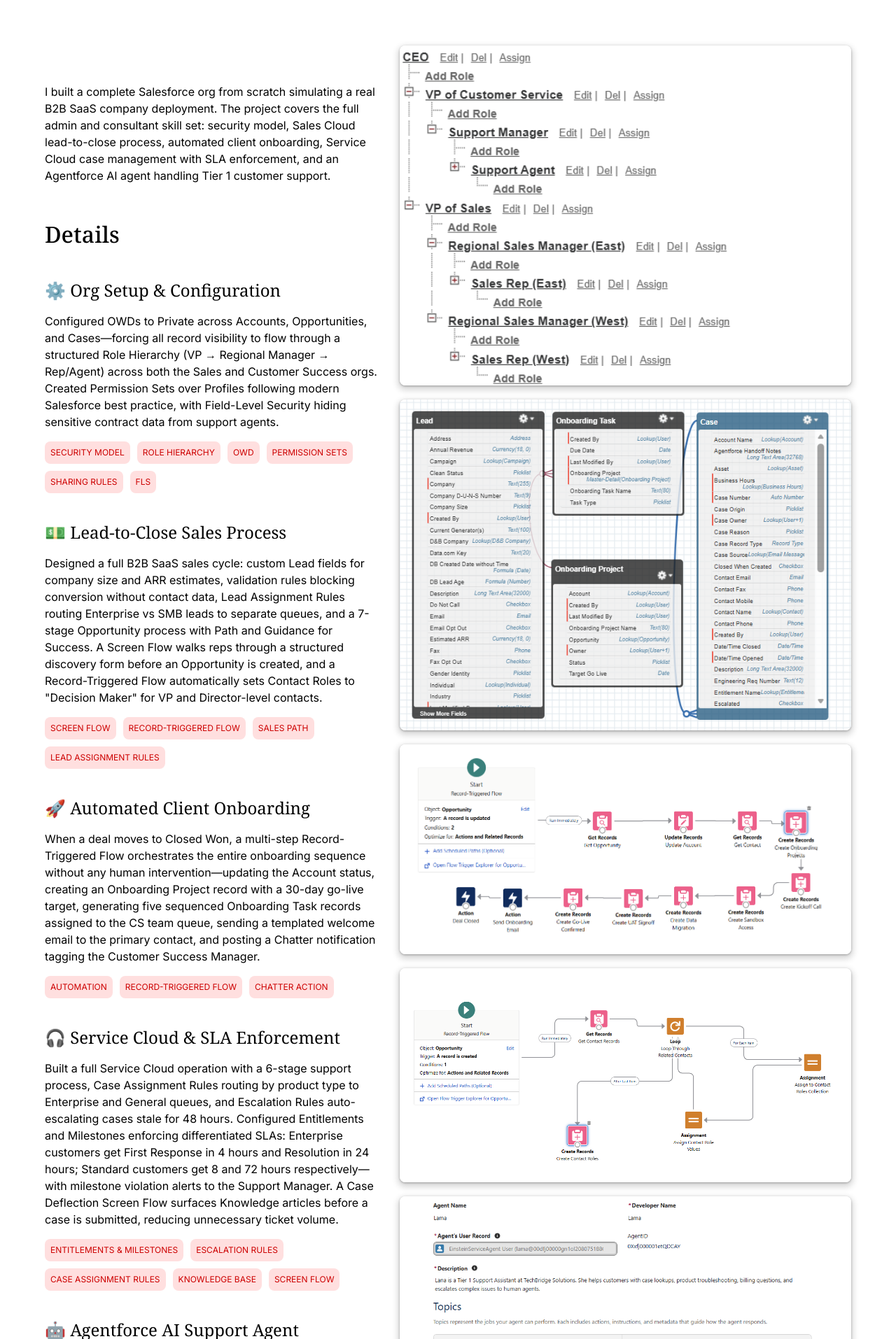
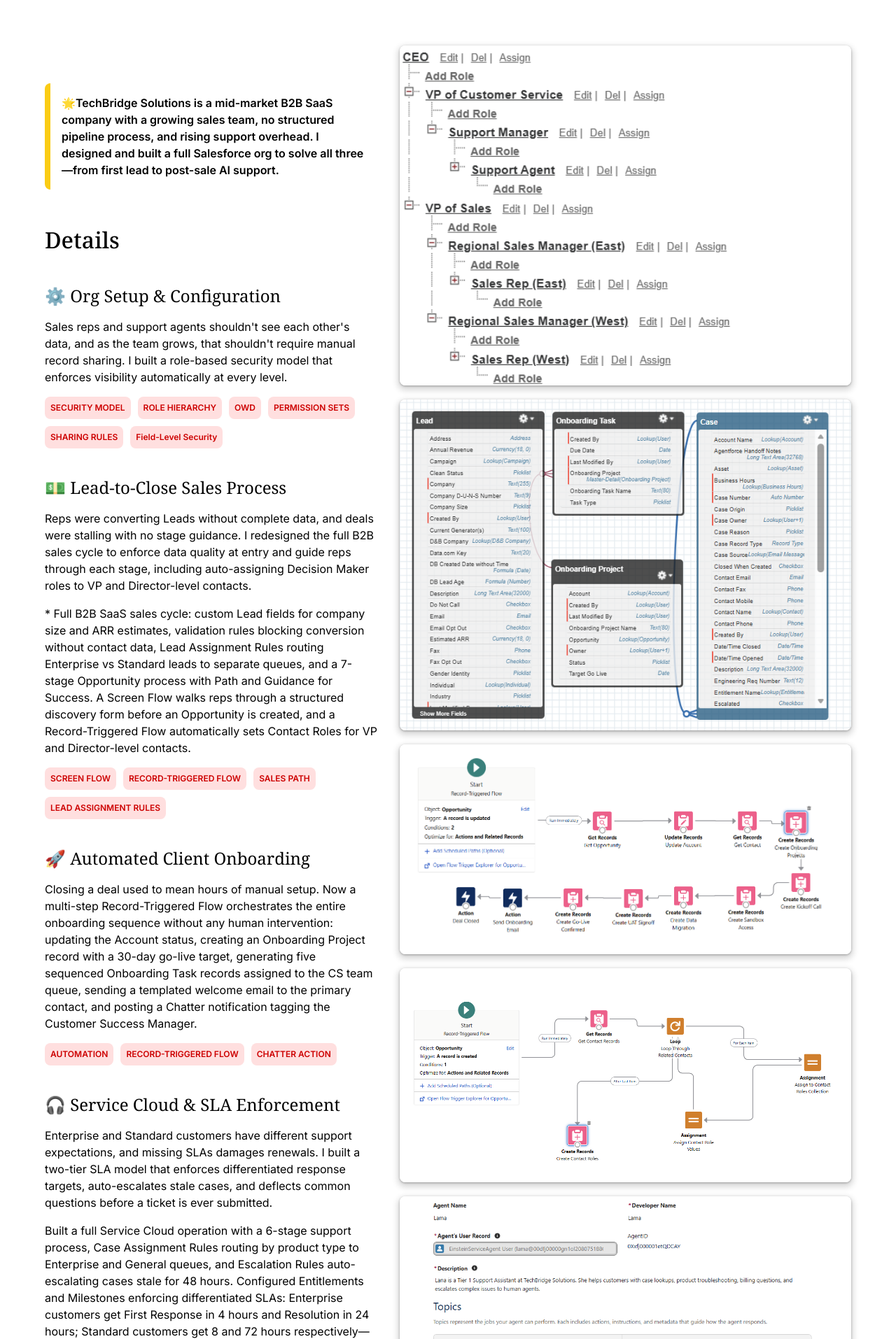
Before and after one commit to vumihn/salesforce-portfolio, a Next.js app: page /project3 in a window 1280 px wide. Shown: the part 366-2280 px from the top of the page at 70% size. Built offline with nearby package versions, Linux system fonts and the light colour scheme.

Commit message:
Fix copywriting

```diff
--- a/app/page.tsx
+++ b/app/page.tsx
@@ -61,9 +61,9 @@
                   I built a complete Salesforce org from scratch simulating a real B2B SaaS company deployment. The project covers the full admin and consultant skill set: security model, Sales Cloud lead-to-close process, automated client onboarding, Service Cloud case management with SLA enforcement, and an Agentforce AI agent handling Tier 1 customer support.
                 </p>
                 <div className="flex flex-wrap gap-2.5 mt-2">
-                  <span className="bg-[#ffdfdf] text-[#cd0000] text-xs px-2 py-2 rounded-lg">SECURITY MODEL</span>
-                  <span className="bg-[#ffdfdf] text-[#cd0000] text-xs px-2 py-2 rounded-lg">AUTOMATION</span>
-                  <span className="bg-[#ffdfdf] text-[#cd0000] text-xs px-2 py-2 rounded-lg">AGENTFORCE</span>
+                  <span className="bg-[#ffdfdf] text-[#cd0000] text-xs font-semibold px-2 py-2 rounded-lg">SECURITY MODEL</span>
+                  <span className="bg-[#ffdfdf] text-[#cd0000] text-xs font-semibold px-2 py-2 rounded-lg">AUTOMATION</span>
+                  <span className="bg-[#ffdfdf] text-[#cd0000] text-xs font-semibold px-2 py-2 rounded-lg">AGENTFORCE</span>
 
                 </div>
               </div>
@@ -86,10 +86,10 @@
                   I architected an end-to-end partner management solution designed to seamlessly onboard vendors and proactively manage their performance through automated health tracking for a premium E-commerce platform. This system automates the entire lifecycle—from initial onboarding to AI-driven performance optimization—ensuring high service standards across the vendor network.
                 </p>
                 <div className="flex flex-wrap gap-2.5 mt-2">
-                  <span className="bg-[#ffdfdf] text-[#cd0000] text-xs px-2 py-2 rounded-lg">SCREEN FLOW</span>
-                  <span className="bg-[#ffdfdf] text-[#cd0000] text-xs px-2 py-2 rounded-lg">PROMPT BUILDER</span>
-                  <span className="bg-[#ffdfdf] text-[#cd0000] text-xs px-2 py-2 rounded-lg">DASHBOARDS</span>
-                  <span className="bg-[#ffdfdf] text-[#cd0000] text-xs px-2 py-2 rounded-lg">QUALITY AUDITING</span>
+                  <span className="bg-[#ffdfdf] text-[#cd0000] text-xs font-semibold px-2 py-2 rounded-lg">SCREEN FLOW</span>
+                  <span className="bg-[#ffdfdf] text-[#cd0000] text-xs font-semibold px-2 py-2 rounded-lg">PROMPT BUILDER</span>
+                  <span className="bg-[#ffdfdf] text-[#cd0000] text-xs font-semibold px-2 py-2 rounded-lg">DASHBOARDS</span>
+                  <span className="bg-[#ffdfdf] text-[#cd0000] text-xs font-semibold px-2 py-2 rounded-lg">QUALITY AUDITING</span>
                 </div>
               </div>
             </Link>
@@ -110,12 +110,12 @@
               <div className="flex flex-col gap-2">
                 <h3 className="font-serif text-[24px] md:text-[32px] text-black">🌿 Vietnam E-Commerce Eco-Refund Engine</h3>
                 <p className="font-sans text-base text-black">
-                  This Salesforce solution transforms the traditional, carbon-heavy refund process into a sustainable "Green" lifecycle — offering AI-generated Eco-Credit alternatives to reduce physical returns, logistics costs, and carbon emissions.
+                  This Salesforce solution transforms the traditional, carbon-heavy refund process into a sustainable "Green" lifecycle, offering AI-generated Eco-Credit alternatives to reduce physical returns, logistics costs, and carbon emissions.
                 </p>
                 <div className="flex flex-wrap gap-2.5 mt-2">
-                  <span className="bg-[#ffdfdf] text-[#cd0000] text-xs px-2 py-2 rounded-lg">SCREEN FLOW</span>
-                  <span className="bg-[#ffdfdf] text-[#cd0000] text-xs px-2 py-2 rounded-lg">PROMPT BUILDER</span>
-                  <span className="bg-[#ffdfdf] text-[#cd0000] text-xs px-2 py-2 rounded-lg">UX DESIGN</span>
+                  <span className="bg-[#ffdfdf] text-[#cd0000] text-xs font-semibold px-2 py-2 rounded-lg">SCREEN FLOW</span>
+                  <span className="bg-[#ffdfdf] text-[#cd0000] text-xs font-semibold px-2 py-2 rounded-lg">PROMPT BUILDER</span>
+                  <span className="bg-[#ffdfdf] text-[#cd0000] text-xs font-semibold px-2 py-2 rounded-lg">UX DESIGN</span>
                 </div>
               </div>
             </Link>
--- a/app/project3/page.tsx
+++ b/app/project3/page.tsx
@@ -50,9 +50,9 @@
             🏢 TechBridge Solutions - Full Salesforce Org Build
           </h1>
 
-          <div className="space-y-4">
-            <p>I built a complete Salesforce org from scratch simulating a real B2B SaaS company deployment. The project covers the full admin and consultant skill set: security model, Sales Cloud lead-to-close process,
-                automated client onboarding, Service Cloud case management with SLA enforcement, and an Agentforce AI agent handling Tier 1 customer support.</p>
+          <div className="border-s-yellow-400 border-s-8 font-semibold px-4 py-4 rounded-lg space-y-4">
+            <p>🌟TechBridge Solutions is a mid-market B2B SaaS company with a growing sales team, no structured pipeline process, and rising support overhead.
+              I designed and built a full Salesforce org to solve all three—from first lead to post-sale AI support.</p>
           </div>
 
           {/* Features */}
@@ -62,72 +62,80 @@
             <div className="flex flex-col gap-4">
               <h3 className="font-serif text-2xl text-black">⚙️ Org Setup & Configuration</h3>
               <p className="font-sans text-base text-black">
-                Configured OWDs to Private across Accounts, Opportunities, and Cases—forcing all record visibility to flow through a structured Role Hierarchy (VP → Regional Manager → Rep/Agent) across both the Sales and Customer Success orgs. Created Permission Sets over Profiles following modern Salesforce best practice, with Field-Level Security hiding sensitive contract data from support agents.
+                Sales reps and support agents shouldn't see each other's data, and as the team grows,
+                that shouldn't require manual record sharing. I built a role-based security model that enforces visibility automatically at every level.
               </p>
               <div className="flex flex-wrap gap-2.5">
-                <span className="bg-[#ffdfdf] text-[#cd0000] text-xs px-2 py-2 rounded-lg">SECURITY MODEL</span>
-                <span className="bg-[#ffdfdf] text-[#cd0000] text-xs px-2 py-2 rounded-lg">ROLE HIERARCHY</span>
-                <span className="bg-[#ffdfdf] text-[#cd0000] text-xs px-2 py-2 rounded-lg">OWD</span>
-                <span className="bg-[#ffdfdf] text-[#cd0000] text-xs px-2 py-2 rounded-lg">PERMISSION SETS</span>
-                <span className="bg-[#ffdfdf] text-[#cd0000] text-xs px-2 py-2 rounded-lg">SHARING RULES</span>
-                <span className="bg-[#ffdfdf] text-[#cd0000] text-xs px-2 py-2 rounded-lg">FLS</span>
+                <span className="bg-[#ffdfdf] text-[#cd0000] text-xs font-semibold px-2 py-2 rounded-lg">SECURITY MODEL</span>
+                <span className="bg-[#ffdfdf] text-[#cd0000] text-xs font-semibold px-2 py-2 rounded-lg">ROLE HIERARCHY</span>
+                <span className="bg-[#ffdfdf] text-[#cd0000] text-xs font-semibold px-2 py-2 rounded-lg">OWD</span>
+                <span className="bg-[#ffdfdf] text-[#cd0000] text-xs font-semibold px-2 py-2 rounded-lg">PERMISSION SETS</span>
+                <span className="bg-[#ffdfdf] text-[#cd0000] text-xs font-semibold px-2 py-2 rounded-lg">SHARING RULES</span>
+                <span className="bg-[#ffdfdf] text-[#cd0000] text-xs font-semibold px-2 py-2 rounded-lg">Field-Level Security</span>
               </div>
             </div>
 
             <div className="flex flex-col gap-4">
               <h3 className="font-serif text-2xl text-black">💵 Lead-to-Close Sales Process</h3>
-              <p className="font-sans text-base text-black">
-                Designed a full B2B SaaS sales cycle: custom Lead fields for company size and ARR estimates, validation rules blocking conversion without contact data, Lead Assignment Rules routing Enterprise vs SMB leads to separate queues,
-                and a 7-stage Opportunity process with Path and Guidance for Success. A Screen Flow walks reps through a structured discovery form before an Opportunity is created, and a Record-Triggered Flow automatically sets Contact Roles to "Decision Maker" for VP and Director-level contacts.
-              </p>
+              <div className="font-sans text-base text-black space-y-4">
+                <p>
+                  Reps were converting Leads without complete data, and deals were stalling with no stage guidance. I redesigned the full B2B sales cycle to enforce data quality at entry and guide reps through each stage, including auto-assigning Decision Maker roles to VP and Director-level contacts.
+                </p>
+                <p>
+                  * Full B2B SaaS sales cycle: custom Lead fields for company size and ARR estimates, validation rules blocking conversion without contact data, Lead Assignment Rules routing Enterprise vs Standard leads to separate queues,
+                and a 7-stage Opportunity process with Path and Guidance for Success. A Screen Flow walks reps through a structured discovery form before an Opportunity is created, and a Record-Triggered Flow automatically sets Contact Roles for VP and Director-level contacts.
+                </p>
+              </div>
               <div className="flex flex-wrap gap-2.5">
-                <span className="bg-[#ffdfdf] text-[#cd0000] text-xs px-2 py-2 rounded-lg">SCREEN FLOW</span>
-                <span className="bg-[#ffdfdf] text-[#cd0000] text-xs px-2 py-2 rounded-lg">RECORD-TRIGGERED FLOW</span>
-                <span className="bg-[#ffdfdf] text-[#cd0000] text-xs px-2 py-2 rounded-lg">SALES PATH</span>
-                <span className="bg-[#ffdfdf] text-[#cd0000] text-xs px-2 py-2 rounded-lg">LEAD ASSIGNMENT RULES</span>
+                <span className="bg-[#ffdfdf] text-[#cd0000] text-xs font-semibold px-2 py-2 rounded-lg">SCREEN FLOW</span>
+                <span className="bg-[#ffdfdf] text-[#cd0000] text-xs font-semibold px-2 py-2 rounded-lg">RECORD-TRIGGERED FLOW</span>
+                <span className="bg-[#ffdfdf] text-[#cd0000] text-xs font-semibold px-2 py-2 rounded-lg">SALES PATH</span>
+                <span className="bg-[#ffdfdf] text-[#cd0000] text-xs font-semibold px-2 py-2 rounded-lg">LEAD ASSIGNMENT RULES</span>
               </div>
             </div>
 
             <div className="flex flex-col gap-4">
               <h3 className="font-serif text-2xl text-black">🚀 Automated Client Onboarding</h3>
               <div className="font-sans text-base text-black space-y-4">
-                <p>When a deal moves to Closed Won, a multi-step Record-Triggered Flow orchestrates the entire onboarding sequence without any human intervention—updating the Account status, creating an Onboarding Project record with a 30-day go-live target, generating five sequenced Onboarding Task records assigned to the CS team queue, sending a templated welcome email to the primary contact, and posting a Chatter notification tagging the Customer Success Manager.</p>
+                <p>Closing a deal used to mean hours of manual setup. Now a multi-step Record-Triggered Flow orchestrates the entire onboarding sequence without any human intervention: updating the Account status, creating an Onboarding Project record with a 30-day go-live target, generating five sequenced Onboarding Task records assigned to the CS team queue, sending a templated welcome email to the primary contact, and posting a Chatter notification tagging the Customer Success Manager.</p>
 
               </div>
               <div className="flex flex-wrap gap-2.5">
-                <span className="bg-[#ffdfdf] text-[#cd0000] text-xs px-2 py-2 rounded-lg">AUTOMATION</span>
-                <span className="bg-[#ffdfdf] text-[#cd0000] text-xs px-2 py-2 rounded-lg">RECORD-TRIGGERED FLOW</span>
-                <span className="bg-[#ffdfdf] text-[#cd0000] text-xs px-2 py-2 rounded-lg">CHATTER ACTION</span>
+                <span className="bg-[#ffdfdf] text-[#cd0000] text-xs font-semibold px-2 py-2 rounded-lg">AUTOMATION</span>
+                <span className="bg-[#ffdfdf] text-[#cd0000] text-xs font-semibold px-2 py-2 rounded-lg">RECORD-TRIGGERED FLOW</span>
+                <span className="bg-[#ffdfdf] text-[#cd0000] text-xs font-semibold px-2 py-2 rounded-lg">CHATTER ACTION</span>
               </div>
             </div>
 
             <div className="flex flex-col gap-4">
               <h3 className="font-serif text-2xl text-black">🎧 Service Cloud & SLA Enforcement</h3>
               <div className="font-sans text-base text-black space-y-4">
+                <p>Enterprise and Standard customers have different support expectations, and missing SLAs damages renewals. I built a two-tier SLA model that enforces differentiated response targets, auto-escalates stale cases, and deflects common questions before a ticket is ever submitted.</p>
                 <p>Built a full Service Cloud operation with a 6-stage support process, Case Assignment Rules routing by product type to Enterprise and General queues, and Escalation Rules auto-escalating cases stale for 48 hours. Configured Entitlements and Milestones enforcing differentiated SLAs: Enterprise customers get First Response in 4 hours and Resolution in 24 hours; Standard customers get 8 and 72 hours respectively—with milestone violation alerts to the Support Manager.
                     A Case Deflection Screen Flow surfaces Knowledge articles before a case is submitted, reducing unnecessary ticket volume.</p>
 
               </div>
               <div className="flex flex-wrap gap-2.5">
-                <span className="bg-[#ffdfdf] text-[#cd0000] text-xs px-2 py-2 rounded-lg">ENTITLEMENTS & MILESTONES</span>
-                <span className="bg-[#ffdfdf] text-[#cd0000] text-xs px-2 py-2 rounded-lg">ESCALATION RULES</span>
-                <span className="bg-[#ffdfdf] text-[#cd0000] text-xs px-2 py-2 rounded-lg">CASE ASSIGNMENT RULES</span>
-                <span className="bg-[#ffdfdf] text-[#cd0000] text-xs px-2 py-2 rounded-lg">KNOWLEDGE BASE</span>
-                <span className="bg-[#ffdfdf] text-[#cd0000] text-xs px-2 py-2 rounded-lg">SCREEN FLOW</span>
+                <span className="bg-[#ffdfdf] text-[#cd0000] text-xs font-semibold px-2 py-2 rounded-lg">ENTITLEMENTS & MILESTONES</span>
+                <span className="bg-[#ffdfdf] text-[#cd0000] text-xs font-semibold px-2 py-2 rounded-lg">ESCALATION RULES</span>
+                <span className="bg-[#ffdfdf] text-[#cd0000] text-xs font-semibold px-2 py-2 rounded-lg">CASE ASSIGNMENT RULES</span>
+                <span className="bg-[#ffdfdf] text-[#cd0000] text-xs font-semibold px-2 py-2 rounded-lg">KNOWLEDGE BASE</span>
+                <span className="bg-[#ffdfdf] text-[#cd0000] text-xs font-semibold px-2 py-2 rounded-lg">SCREEN FLOW</span>
               </div>
             </div>
 
             <div className="flex flex-col gap-4">
               <h3 className="font-serif text-2xl text-black">🤖 Agentforce AI Support Agent</h3>
               <div className="font-sans text-base text-black space-y-4">
+                <p>Tier 1 support: case status checks, billing questions, basic account inquiries—consumed a disproportionate share of agent time.</p>
                 <p>Lama is TechBridge's autonomous Tier 1 support assistant, built from scratch using <a href='https://github.com/vumihn/TechBridge-Agentforce-AgentScript' className='underline font-bold'>AgentScript YAML</a> and seven custom Autolaunched Flows as Agent Actions. She handles three topics: Case Status Lookup, Billing and Account Questions, and Human Escalation Handoff, using multi-topic reasoning, typed global session variables, and explicit action sequencing. When a customer signals cancellation, Lama creates a high-priority At-Risk case and notifies the customer that their success manager will follow up. Escalations trigger a structured handoff:
                     Lama generates a summary, updates the case to Escalated and confirms the handoff to the customer—all without human involvement. Deployed on Experience Cloud via Embedded Messaging.</p>
 
               </div>
               <div className="flex flex-wrap gap-2.5">
-                <span className="bg-[#ffdfdf] text-[#cd0000] text-xs px-2 py-2 rounded-lg">AGENTFORCE</span>
-                <span className="bg-[#ffdfdf] text-[#cd0000] text-xs px-2 py-2 rounded-lg">AUTOLAUNCHED FLOW</span>
-                <span className="bg-[#ffdfdf] text-[#cd0000] text-xs px-2 py-2 rounded-lg">EXPERIENCE CLOUD</span>
+                <span className="bg-[#ffdfdf] text-[#cd0000] text-xs font-semibold px-2 py-2 rounded-lg">AGENTFORCE</span>
+                <span className="bg-[#ffdfdf] text-[#cd0000] text-xs font-semibold px-2 py-2 rounded-lg">AUTOLAUNCHED FLOW</span>
+                <span className="bg-[#ffdfdf] text-[#cd0000] text-xs font-semibold px-2 py-2 rounded-lg">EXPERIENCE CLOUD</span>
               </div>
             </div>
           </div>
@@ -138,15 +146,15 @@
             <div className="flex flex-col gap-4">
               <div className="bg-[#e0ffda] rounded-lg p-4 flex flex-col gap-2">
                 <h3 className="font-sans text-base font-semibold text-[#2f9119]">Governed, Scalable Org</h3>
-                <p className="font-sans text-xs text-[#2f9119]">A Private OWD model with Role Hierarchy and Permission Sets means every user sees exactly what they should and nothing more—without any manual sharing configuration per record.</p>
+                <p className="font-sans text-sm text-[#2f9119]">Every user sees exactly what their role requires, and the architecture scales to 500 users without manual record management.</p>
               </div>
               <div className="bg-[#e0ffda] rounded-lg p-4 flex flex-col gap-2">
                 <h3 className="font-sans text-base font-semibold text-[#2f9119]">Autonomous Tier 1 Support</h3>
-                <p className="font-sans text-xs text-[#2f9119]">Lama handles case lookups, contract inquiries, and at-risk escalations end-to-end with no human agent required until a structured, context-rich handoff is triggered.</p>
+                <p className="font-sans text-sm text-[#2f9119]">Lama resolves common requests end-to-end and hands off complex cases with full context already documented.</p>
               </div>
               <div className="bg-[#e0ffda] rounded-lg p-4 flex flex-col gap-2">
                 <h3 className="font-sans text-base font-semibold text-[#2f9119]">Zero-Touch Onboarding</h3>
-                <p className="font-sans text-xs text-[#2f9119]">Closing a deal automatically creates an onboarding project, five sequenced tasks, a welcome email, and a Chatter notification, replacing hours of manual setup with a single Flow.</p>
+                <p className="font-sans text-sm text-[#2f9119]">What used to take 2-3 hours of manual CS setup now happens automatically the moment a deal closes.</p>
               </div>
             </div>
           </div>
```
Also changed, not shown: app/project1/page.tsx (+36 -25 lines), app/project2/page.tsx (+28 -22 lines).
